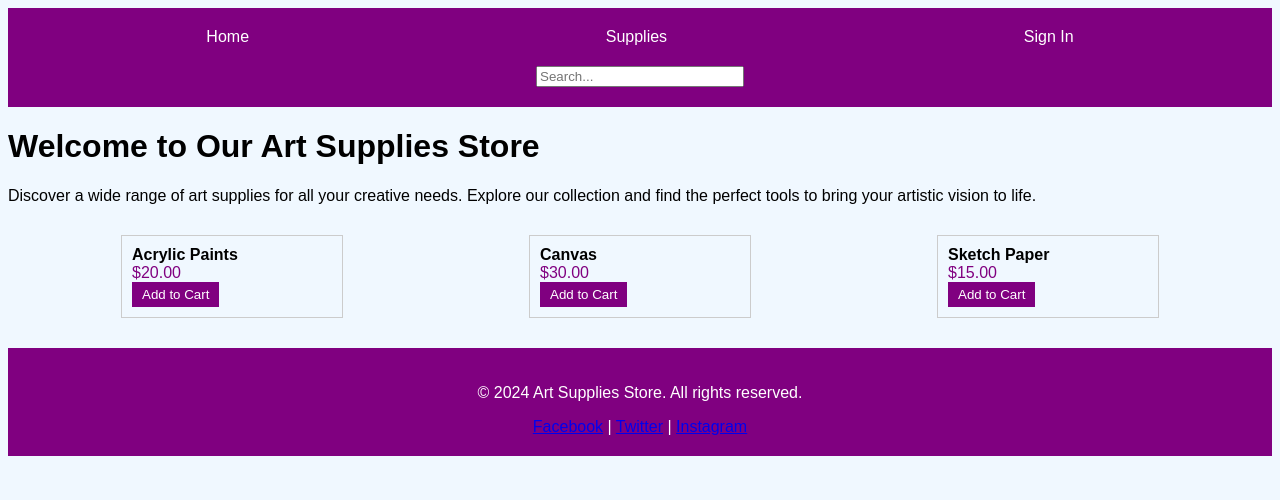
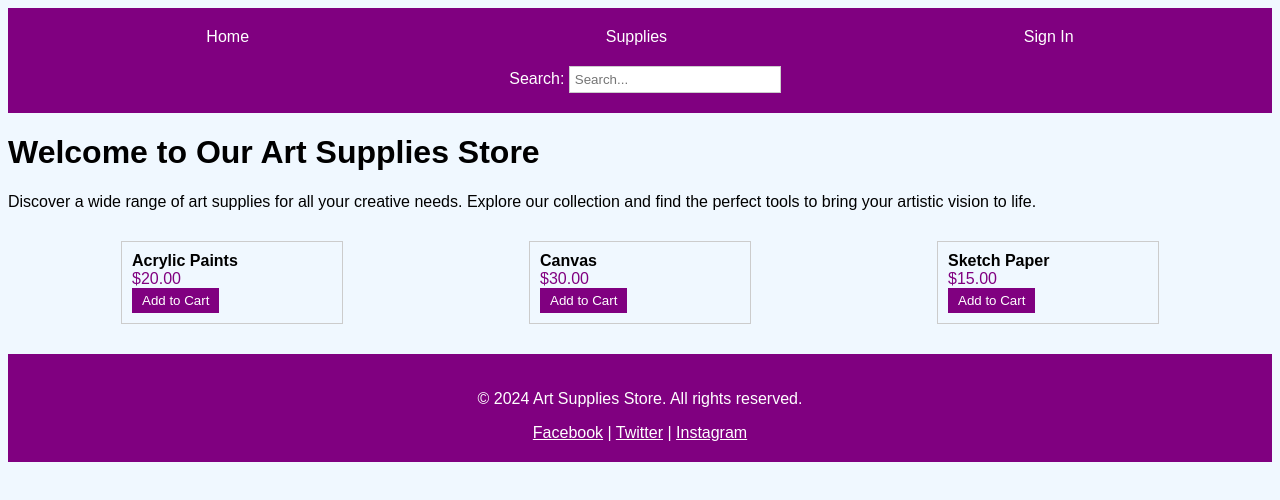
Before and after one commit to JyothirmaiV13/LLM_Phind, a plain HTML site: page index.html in a window 1280 px wide. Drawn offline with Linux system fonts and the light colour scheme.

Commit message:
Add files via upload

```diff
--- a/index.html
+++ b/index.html
@@ -49,6 +49,18 @@
             padding: 5px 10px;
             cursor: pointer;
         }
+        /* Updated styles for search bar and social media links */
+        .search-bar {
+            display: inline-block;
+            margin-left: 10px;
+        }
+        .search-bar input {
+            padding: 5px;
+            border: 1px solid #ccc;
+        }
+        footer a {
+            color: white;
+        }
     </style>
 </head>
 <body>
@@ -58,7 +70,10 @@
             <a href="#">Supplies</a>
             <a href="#">Sign In</a>
         </div>
-        <input type="text" placeholder="Search..." style="width: 200px;">
+        <form class="search-bar">
+            <label for="search">Search:</label>
+            <input type="text" id="search" placeholder="Search..." style="width: 200px;">
+        </form>
     </header>
 
     <main>
```
